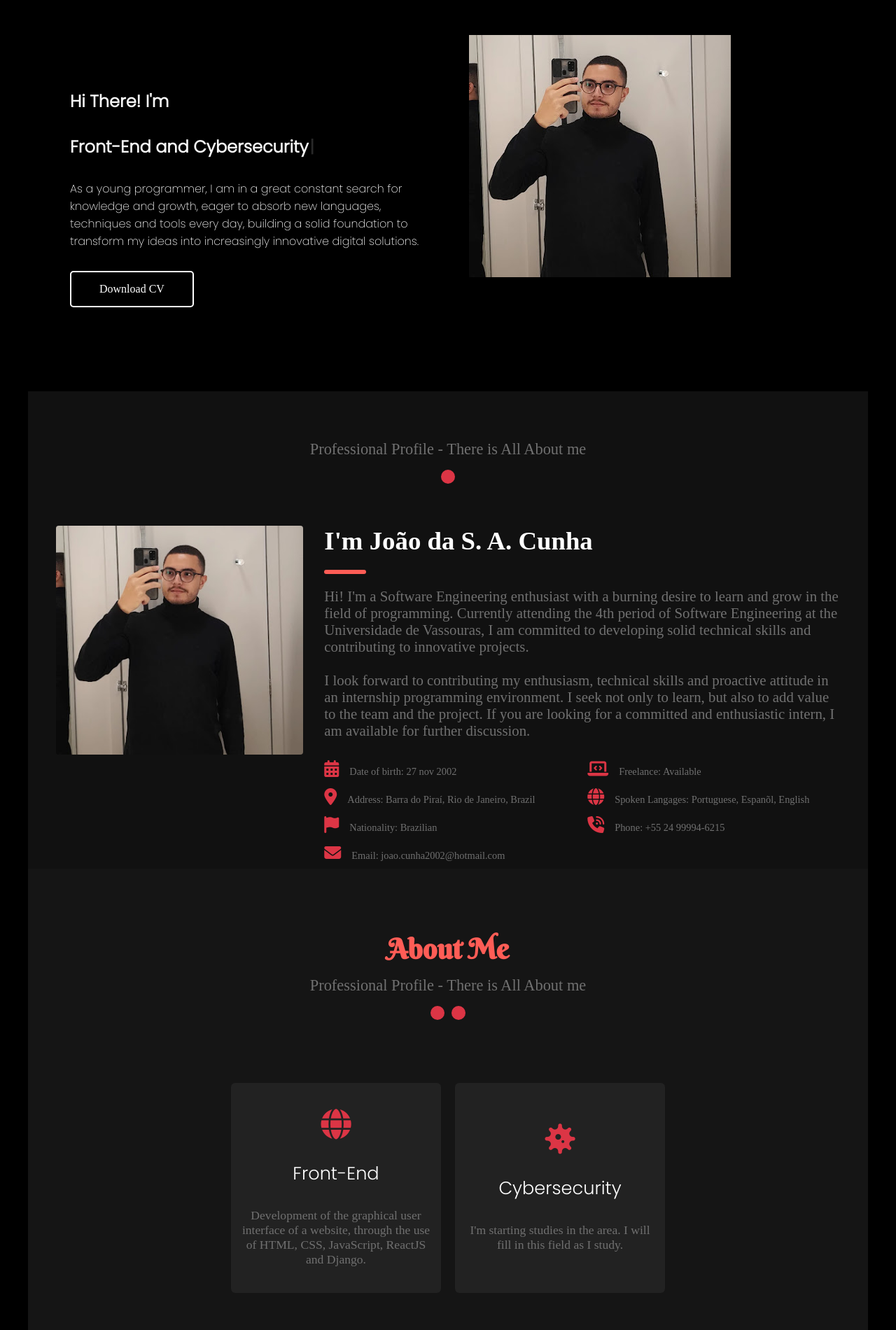
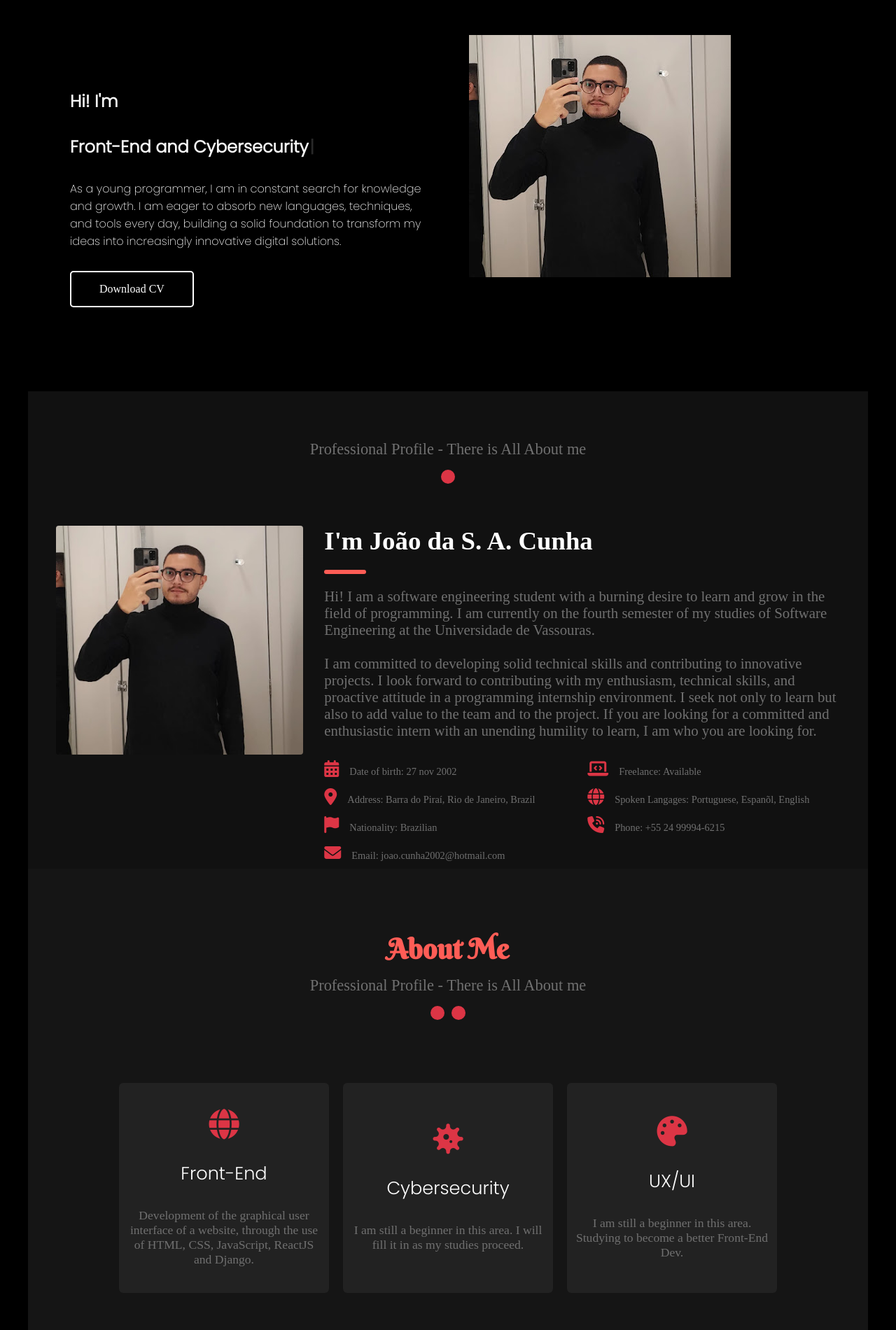
Before and after one commit to cunhoso/portfolio, a plain HTML site: page index.html in a window 1280 px wide. Shown: the part 120-2020 px from the top of the page at 70% size. Drawn offline with Linux system fonts and the light colour scheme.

Commit message:
Update index.html
Melhoria nos textos em Inglês e adicionado "UX/UI"

```diff
--- a/index.html
+++ b/index.html
@@ -30,12 +30,10 @@
     </header>
     <section id="home" aria-label="download curriculo Joao" class="section-div">
         <div>
-            <h2>Hi There! I'm</h2>
+            <h2>Hi! I'm</h2>
             <h2 class="digitando">Front-End and Cybersecurity</h2>
-            <p>As a young programmer, I am in a great constant search for knowledge and growth, eager to absorb new
-                languages, techniques and tools every day, building a solid foundation to transform my ideas into
-                increasingly innovative digital solutions.</p>
-            <a href="pdf/Curriculo_JoaoCunha.docx.pdf" download>Download CV</a>
+            <p>As a young programmer, I am in constant search for knowledge and growth. I am eager to absorb new languages, techniques, and tools every day, building a solid foundation to transform my ideas into increasingly innovative digital solutions.</p>
+            <a href="pdf/CV_JoaoCunha_English.docx.pdf" download>Download CV</a>
         </div>
         <img src="img/foto.png" alt="minha foto">
     </section>
@@ -51,16 +49,10 @@
             <div class="sobre_conteudo">
                 <div class="sobre_texto">
                     <h1>I'm João da S. A. Cunha</h1>
-                    <p>Hi! I'm a Software Engineering enthusiast with a burning desire to learn and grow in the field of
-                        programming. Currently attending the 4th period of Software Engineering at the Universidade de
-                        Vassouras, I am committed to developing solid technical skills and contributing to innovative
-                        projects.
+                    <p>Hi! I am a software engineering student with a burning desire to learn and grow in the field of programming. I am currently on the fourth semester of my studies of Software Engineering at the Universidade de Vassouras.
                         <br>
                         <br>
-                        I look forward to contributing my enthusiasm, technical skills and proactive attitude in an
-                        internship programming environment. I seek not only to learn, but also to add value to the team
-                        and the project. If you are looking for a committed and enthusiastic intern, I am available for
-                        further discussion.
+                        I am committed to developing solid technical skills and contributing to innovative projects. I look forward to contributing with my enthusiasm, technical skills, and proactive attitude in a programming internship environment. I seek not only to learn but also to add value to the team and to the project. If you are looking for a committed and enthusiastic intern with an unending humility to learn, I am who you are looking for.
                     </p>
                 </div>
                 <div class="sobre_info">
@@ -95,7 +87,12 @@
                 <li>
                     <i class="fa-solid fa-virus"></i>
                     <h3>Cybersecurity</h3>
-                    <p>I'm starting studies in the area. I will fill in this field as I study.</p>
+                    <p>I am still a beginner in this area. I will fill it in as my studies proceed.</p>
+                </li>
+                <li>
+                    <i class="fa-solid fa-palette"></i>
+                    <h3>UX/UI</h3>
+                    <p>I am still a beginner in this area. Studying to become a better Front-End Dev.</p>
                 </li>
             </ul>
         </div>
@@ -115,15 +112,13 @@
             <div class="experience_content">
                 <div>
                     <span>2022-2023</span>
-                    <h3>QA Tester Trainee</h3>
+                    <h3>QA Tester Intern</h3>
                     <h4>Universidade de Vassouras</h4>
-                    <p>I worked in the area from October 2022 to March 2023. Day to day revolved around testing apps and
-                        web pages ensuring they work properly, participating in team meetings and completing company
-                        goals.</p>
+                    <p>I worked in the area from October 2022 to March 2023. My day to day revolved around testing apps and web pages, ensuring they work properly, as well as participating in team meetings and completing company goals.</p>
                 </div>
                 <div>
                     <span>2023-2023</span>
-                    <h3>Front-End Trainee</h3>
+                    <h3>Front-End Intern</h3>
                     <h4>Universidade de Vassouras<</h4>
                     <p>I worked in the area between April 2023 and August 2023. My day to day revolved around writing
                         code in HTML, CSS, JavaScript and Python to create the visual part of websites and apps. Used
```
